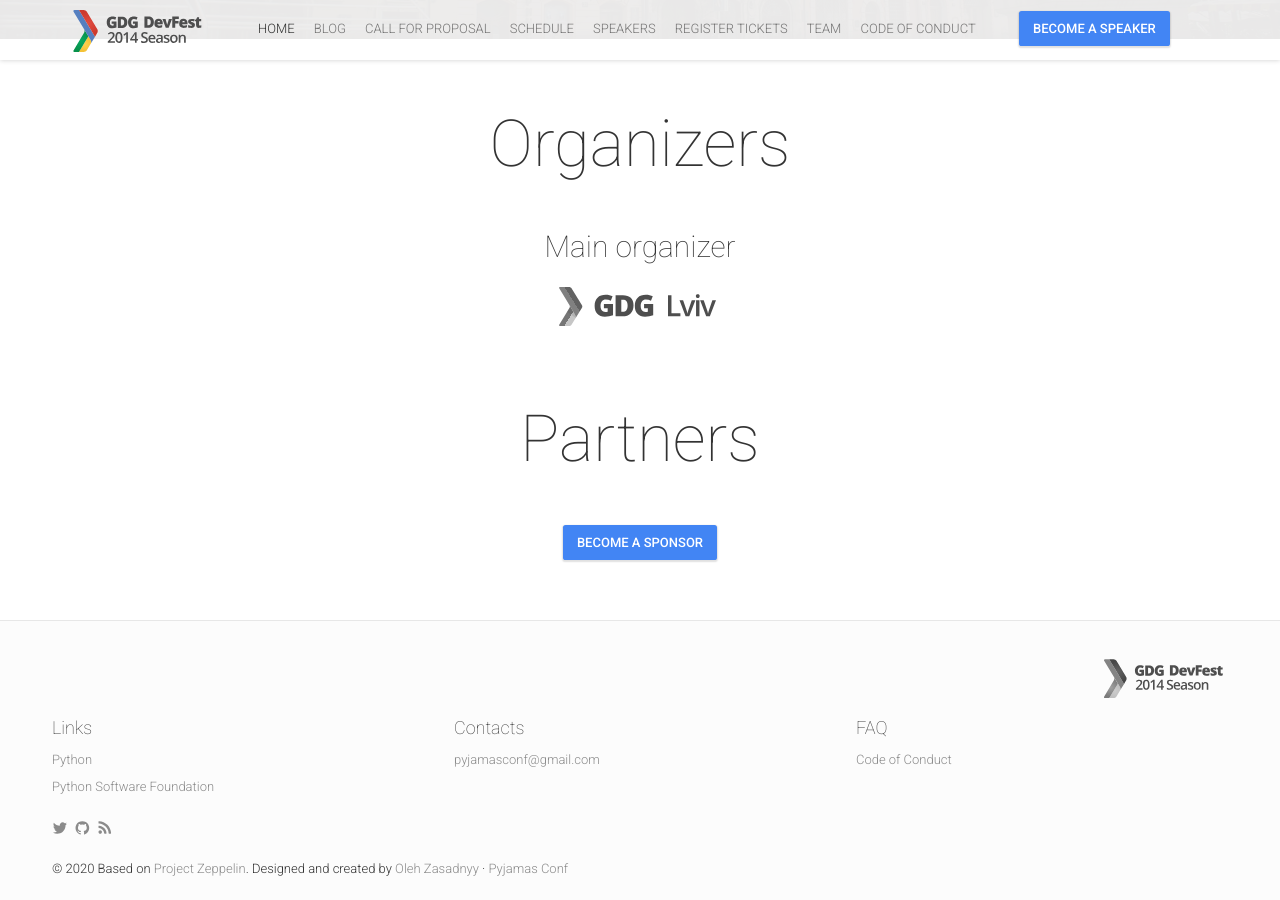
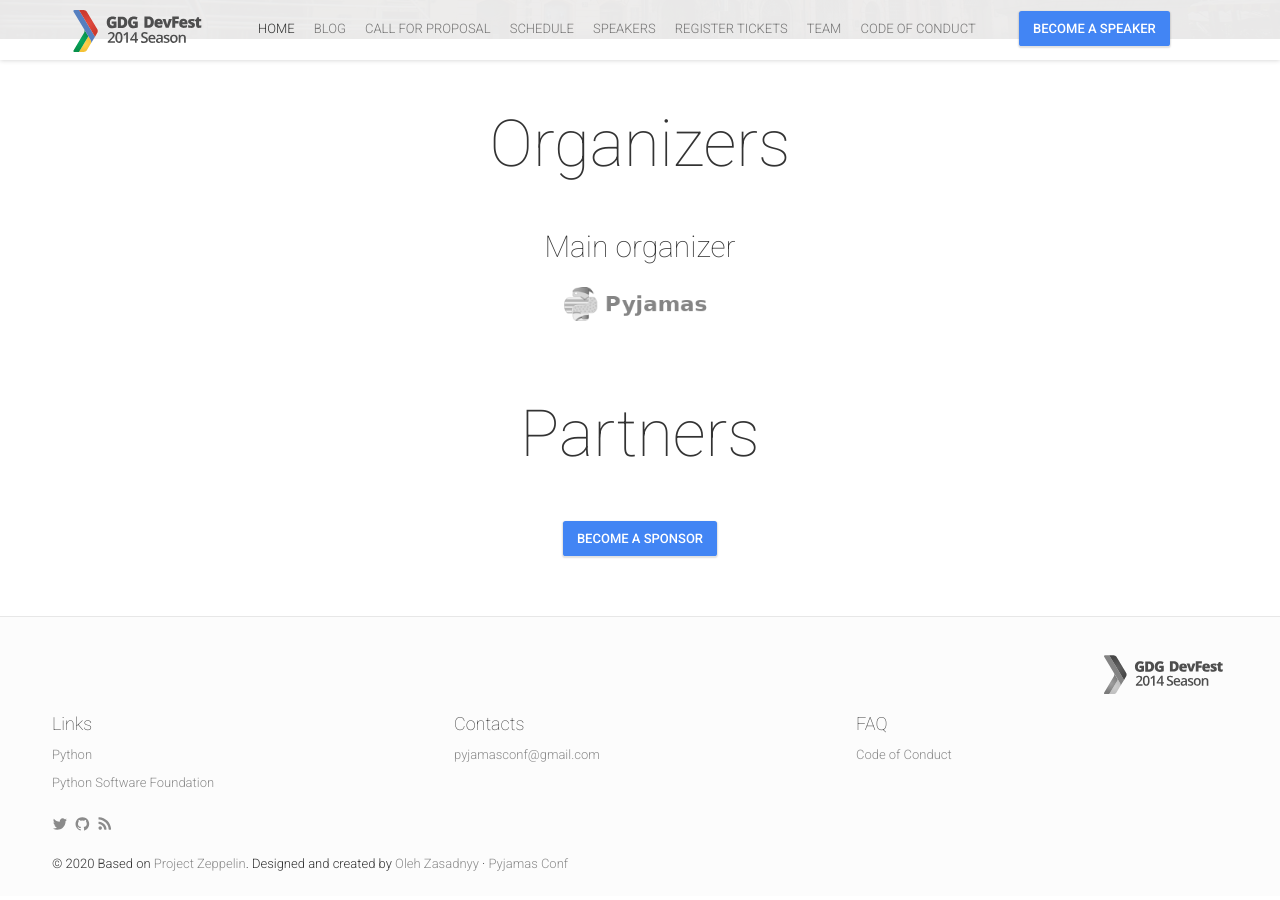
Before and after one commit to pyjamasconf/pyjamas.live, a Jekyll site: the page built from index.html, in a window 1280 px wide and 900 px high, scrolled down 2161 px. Built offline with Jekyll 4.4.1, drawn with Linux system fonts in a browser that asks for light colours; nearby versions of some CDN libraries; comment, search, counter and statistics services are not loaded.

Commit message:
Add logos

```diff
--- a/_data/organizers.yml
+++ b/_data/organizers.yml
@@ -1,7 +1,7 @@
 -
   group: "Main organizer"
   elements:
-    - {name: "Pyjamas Org", description: "Open and volunteer geek community", link: "http://pyjamas.live", imageUrl: "gdg-lviv.svg"}
+    - {name: "Pyjamas Org", description: "Open and volunteer geek community", link: "http://pyjamas.live", imageUrl: "pyjamas-name.png"}
 # -
 #   group: "Co-organizers"
 #   elements:
```
Also changed, not shown: img/organizers/pyjamas-big.png (added), img/organizers/pyjamas-medium.png (added), img/organizers/pyjamas-name.png (added), img/organizers/pyjamas-small.png (added).
